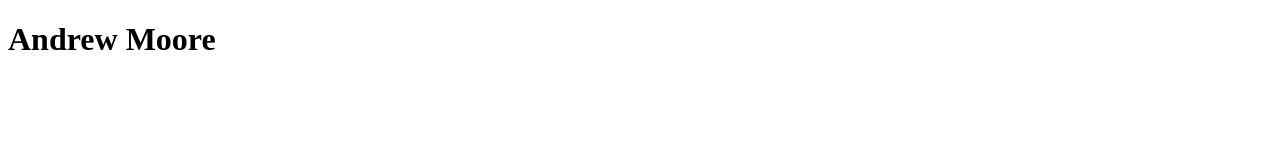
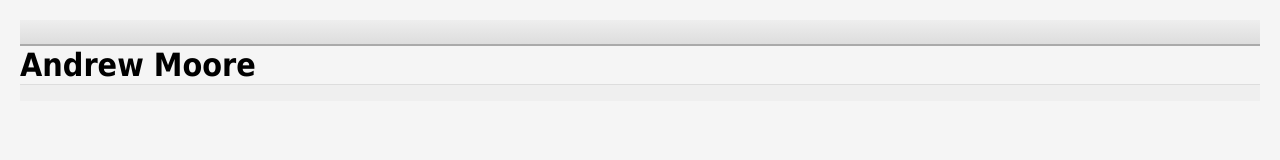
Before and after one commit to noxwinkler-evergreen/SOS_Project, a plain HTML site: page blog1.html in a window 1280 px wide. Drawn offline with Linux system fonts and the light colour scheme.

Commit message:
Update blog1.html

```diff
--- a/blog1.html
+++ b/blog1.html
@@ -2,7 +2,7 @@
 <html lang="eng">
     <header>
         <meta charset="UTF-8">
-        <link type="text/css" rel="stylesheet" href="style2.css">
+        <link type="text/css" rel="stylesheet" href="style1.css">
         <title>Andrew Moore on WebLine</title>
     </header>
 
```
